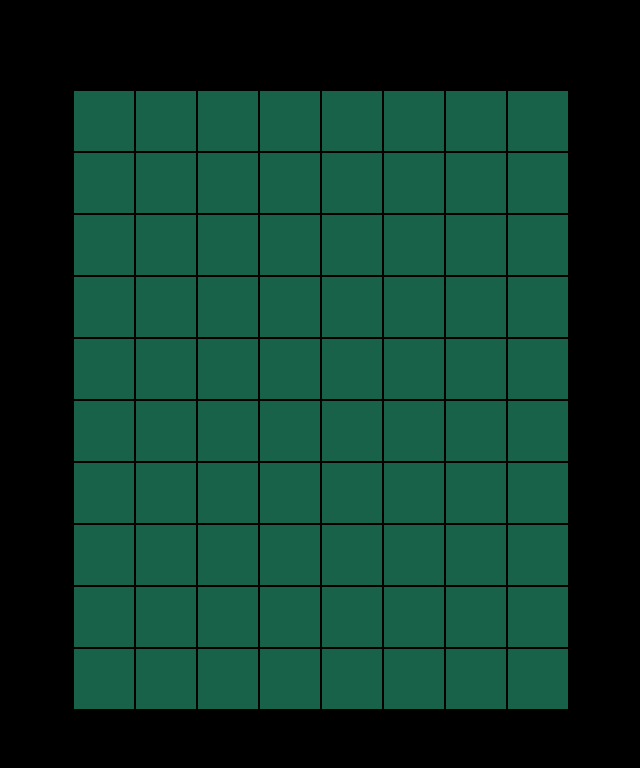
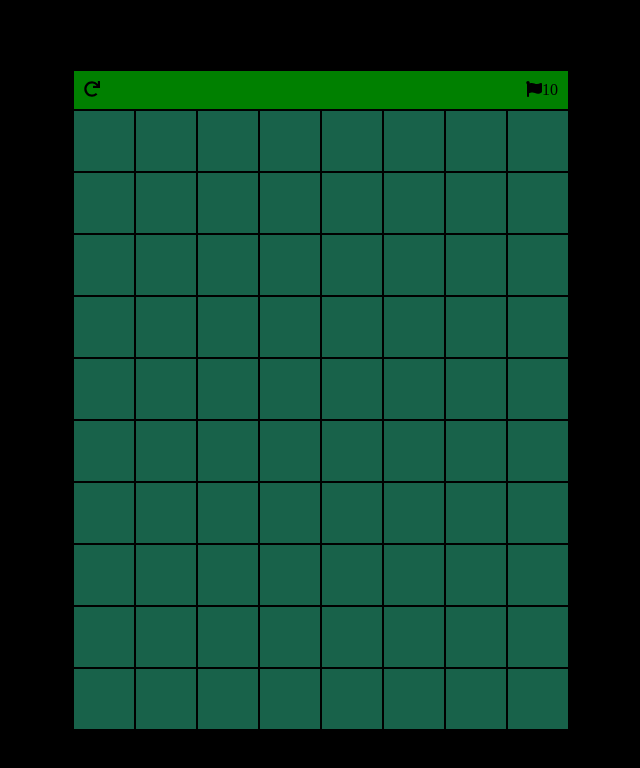
Before and after one commit to tevyt/minesweeper, a React (Create React App) app: page / in a window 1280 px wide. Shown: the top 768 px of the page, without its empty margins (319-959 px from the left). Built offline with nearby package versions, Linux system fonts and the light colour scheme.

Commit message:
feature: Adds counter for number of flags and a reset button to board.

```diff
--- a/package.json
+++ b/package.json
@@ -3,6 +3,9 @@
   "version": "0.1.0",
   "private": true,
   "dependencies": {
+    "@fortawesome/fontawesome-svg-core": "^1.2.25",
+    "@fortawesome/free-solid-svg-icons": "^5.11.2",
+    "@fortawesome/react-fontawesome": "^0.1.7",
     "@types/jest": "24.0.20",
     "@types/node": "12.11.7",
     "@types/react": "16.9.11",
--- a/src/App.tsx
+++ b/src/App.tsx
@@ -12,6 +12,13 @@ import {
   hasLeftCell,
   hasUpLeftCell
 } from "./utils/mine-square";
+import { FontAwesomeIcon } from "@fortawesome/react-fontawesome";
+import {
+  faFlag,
+  faUndo,
+  faRecycle,
+  faRedo
+} from "@fortawesome/free-solid-svg-icons";
 
 const App: React.FC = () => {
   const [gameField, setGameField] = React.useState<IMineSquare[][]>([]);
@@ -205,6 +212,35 @@ const App: React.FC = () => {
     };
   };
 
+  const [flagsRemaining, setFlagsRemaining] = React.useState(NUMBER_OF_MINES);
+
+  const handleFlagClick = (row: number, column: number) => {
+    return () => {
+      if (gameField[row][column].isRevealed) {
+        return;
+      }
+      if (gameField[row][column].isFlagged) {
+        gameField[row][column].isFlagged = false;
+        setFlagsRemaining(flagsRemaining + 1);
+      } else {
+        if (flagsRemaining === 0) {
+          return;
+        }
+        gameField[row][column].isFlagged = true;
+        setFlagsRemaining(flagsRemaining - 1);
+      }
+      const newField = gameField.map(row => row.slice());
+      setGameField(newField);
+    };
+  };
+
+  const handleRefreshClick = () => {
+    setGameField(
+      prepareGame(NUMBER_OF_ROWS, NUMBER_OF_COLUMNS, NUMBER_OF_MINES)
+    );
+    setFlagsRemaining(NUMBER_OF_MINES);
+  };
+
   return (
     <div
       style={{
@@ -212,10 +248,32 @@ const App: React.FC = () => {
         justifyContent: "center",
         alignItems: "center",
         height: "100vh",
+        width: "100%",
         backgroundColor: "black"
       }}
     >
-      <div>
+      <div className="game-board">
+        <div
+          className="game-board-controls"
+          style={{
+            backgroundColor: "green",
+            border: "1px solid black",
+            padding: "10px",
+            display: "flex",
+            justifyContent: "space-between"
+          }}
+        >
+          <div
+            className="game-board-controls-refresh"
+            style={{ cursor: "pointer" }}
+          >
+            <FontAwesomeIcon icon={faRedo} onClick={handleRefreshClick} />
+          </div>
+          <div className="game-board-controls-flags">
+            <FontAwesomeIcon icon={faFlag} />
+            <span>{flagsRemaining}</span>
+          </div>
+        </div>
         {gameField.map((row, rowIndex) => {
           return (
             <div style={{ display: "flex" }} key={rowIndex}>
@@ -227,7 +285,7 @@ const App: React.FC = () => {
                   isRevealed={square.isRevealed}
                   isFlagged={square.isFlagged}
                   onRevealClick={handleRevealClick(rowIndex, columnIndex)}
-                  onFlagClick={() => null}
+                  onFlagClick={handleFlagClick(rowIndex, columnIndex)}
                 />
               ))}
             </div>
--- a/src/components/mine-square/MineSquare.scss
+++ b/src/components/mine-square/MineSquare.scss
@@ -38,4 +38,9 @@
   &-value[data-value="8"] {
     color: #ffaa00;
   }
+  &-value {
+    &-flagged {
+      color: black;
+    }
+  }
 }
--- a/src/components/mine-square/MineSquare.tsx
+++ b/src/components/mine-square/MineSquare.tsx
@@ -1,4 +1,6 @@
 import React from "react";
+import { FontAwesomeIcon } from "@fortawesome/react-fontawesome";
+import { faFlag } from "@fortawesome/free-solid-svg-icons";
 
 import "./MineSquare.scss";
 
@@ -20,11 +22,13 @@ const MineSquare: React.FunctionComponent<IMineSquareProps> = ({
   isMine
 }) => {
   const displayValue = () => {
+    if (isFlagged) {
+      return (
+        <FontAwesomeIcon className="mine-square-value-flagged" icon={faFlag} />
+      );
+    }
     if (isMine) {
       return "*";
-    }
-    if (isFlagged) {
-      return "F";
     }
     return value;
   };
--- a/src/index.css
+++ b/src/index.css
@@ -1,13 +1,6 @@
-body {
+html,
+body,
+#root {
+  width: 100vw;
   margin: 0;
-  font-family: -apple-system, BlinkMacSystemFont, 'Segoe UI', 'Roboto', 'Oxygen',
-    'Ubuntu', 'Cantarell', 'Fira Sans', 'Droid Sans', 'Helvetica Neue',
-    sans-serif;
-  -webkit-font-smoothing: antialiased;
-  -moz-osx-font-smoothing: grayscale;
 }
-
-code {
-  font-family: source-code-pro, Menlo, Monaco, Consolas, 'Courier New',
-    monospace;
-}
```
Also changed, not shown: 1 other file (tests, documents, lock files or other folders).
